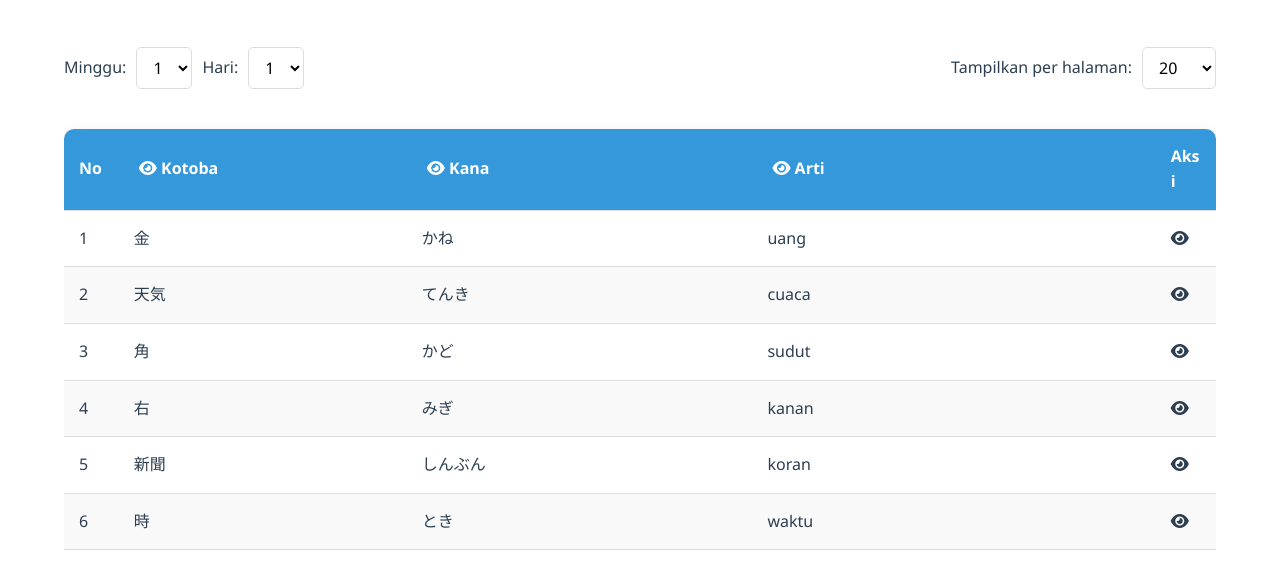
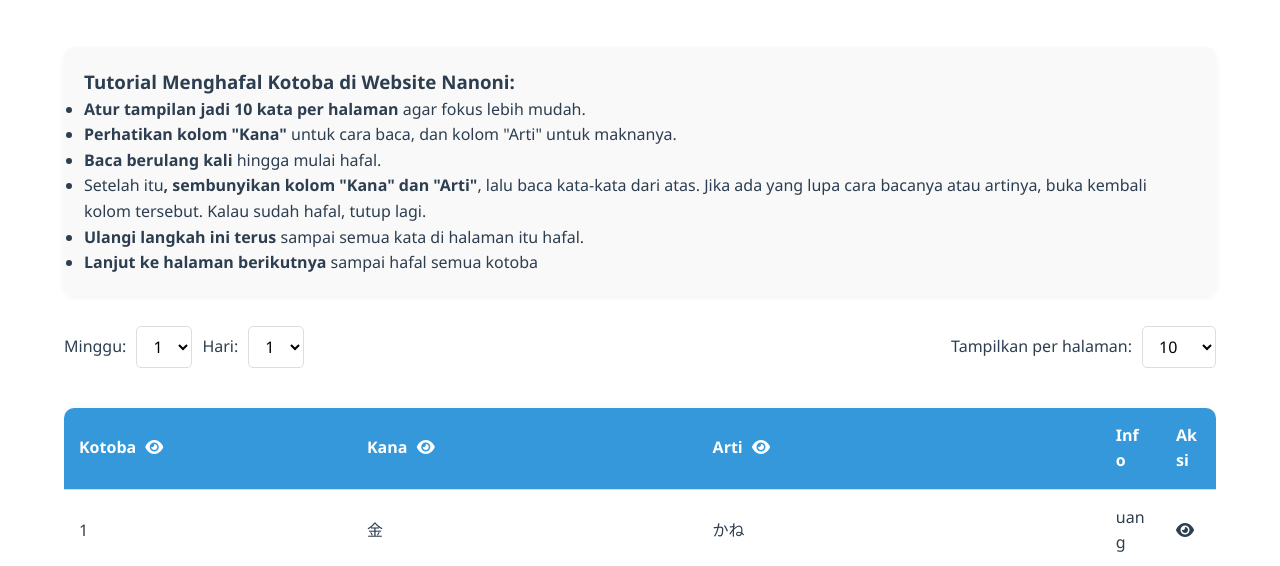
Before and after one commit to Nanonicorp/kotobaN5, a plain HTML site: page index.html in a window 1280 px wide. Shown: the part 231-797 px from the top of the page. Drawn offline with Linux system fonts and the light colour scheme.

Commit message:
Update index.html

```diff
--- a/index.html
+++ b/index.html
@@ -34,13 +34,24 @@
         <div class="container">
             <h2 class="section-title">Daftar Kosakata JLPT N5</h2>
 
+            <div class="vocab-tips fade-in" style="margin-bottom: 30px; background: #f9f9f9; padding: 20px; border-radius: 12px; box-shadow: 0 2px 6px rgba(0,0,0,0.05);">
+    <h3 style="margin-top: 0;">Tutorial Menghafal Kotoba di Website Nanoni:</h3>
+    <ul style="line-height: 1.6;">
+        <li><strong>Atur tampilan jadi 10 kata per halaman</strong> agar fokus lebih mudah.</li>
+        <li><strong>Perhatikan kolom "Kana"</strong> untuk cara baca, dan kolom "Arti" untuk maknanya.</li>
+        <li><strong>Baca berulang kali</strong> hingga mulai hafal.</li>
+        <li>Setelah itu<strong>, sembunyikan kolom "Kana" dan "Arti"</strong>, lalu baca kata-kata dari atas.
+Jika ada yang lupa cara bacanya atau artinya, buka kembali kolom tersebut. Kalau sudah hafal, tutup lagi.</li>
+        <li><strong>Ulangi langkah ini terus</strong> sampai semua kata di halaman itu hafal.</li>
+        <li><strong>Lanjut ke halaman berikutnya</strong> sampai hafal semua kotoba</li>
+    </ul>
+</div>
+
             <div class="controls fade-in">
-                <!-- Search Input -->
                 <div class="search-group" style="display: none;">
                     <input type="text" id="searchInput" placeholder="Cari kotoba/kana...">
                 </div>
 
-                <!-- Dropdown Filter -->
                 <div class="filter-group">
                     <span>Minggu:</span>
                     <select id="weekSelector">
@@ -55,15 +66,15 @@
                         <option value="1">1</option>
                         <option value="2">2</option>
                         <option value="3">3</option>
+                        <option value="4">4</option>
                     </select>
                 </div>
 
-                <!-- Dropdown Items per Page -->
                 <div class="items-per-page">
                     <span>Tampilkan per halaman:</span>
                     <select id="itemsPerPage">
-                        <option value="10">10</option>
-                        <option value="20" selected>20</option>
+                        <option value="10" selected>10</option>
+                        <option value="20">20</option>
                         <option value="50">50</option>
                         <option value="100">100</option>
                     </select>
@@ -77,24 +88,24 @@
                     <table id="vocabularyTable">
                         <thead>
                             <tr>
-                            <th class="col-no">No</th>
                                 <th class="col-kotoba">
+                                    Kotoba
                                     <i class="fas fa-eye column-toggle" data-column="kotoba" title="Sembunyikan kolom"></i>
-                                Kotoba
                                 </th>
                                 <th class="col-kana">
+                                    Kana
                                     <i class="fas fa-eye column-toggle" data-column="kana" title="Sembunyikan kolom"></i>
-                                Kana
                                 </th>
                                 <th class="col-arti">
+                                    Arti
                                     <i class="fas fa-eye column-toggle" data-column="arti" title="Sembunyikan kolom"></i>
-                                Arti
                                 </th>
+                                <th class="col-info">Info</th>
                                 <th class="col-action">Aksi</th>
                             </tr>
                         </thead>
                         <tbody>
-                        <!-- Data akan diisi oleh JavaScript -->
+                            <!-- Diisi oleh JavaScript -->
                         </tbody>
                     </table>
                 </div>
@@ -109,6 +120,15 @@
             </div>
         </div>
     </section>
+
+    <!-- Modal Popup -->
+    <div id="popupModal" class="modal">
+        <div class="modal-content">
+            <span class="close-btn">&times;</span>
+            <h3>Contoh Penggunaan</h3>
+            <p id="popupText">Loading...</p>
+        </div>
+    </div>
 
     <!-- Footer -->
     <footer>
```
Lines whose indentation alone changed are shown as unchanged.
